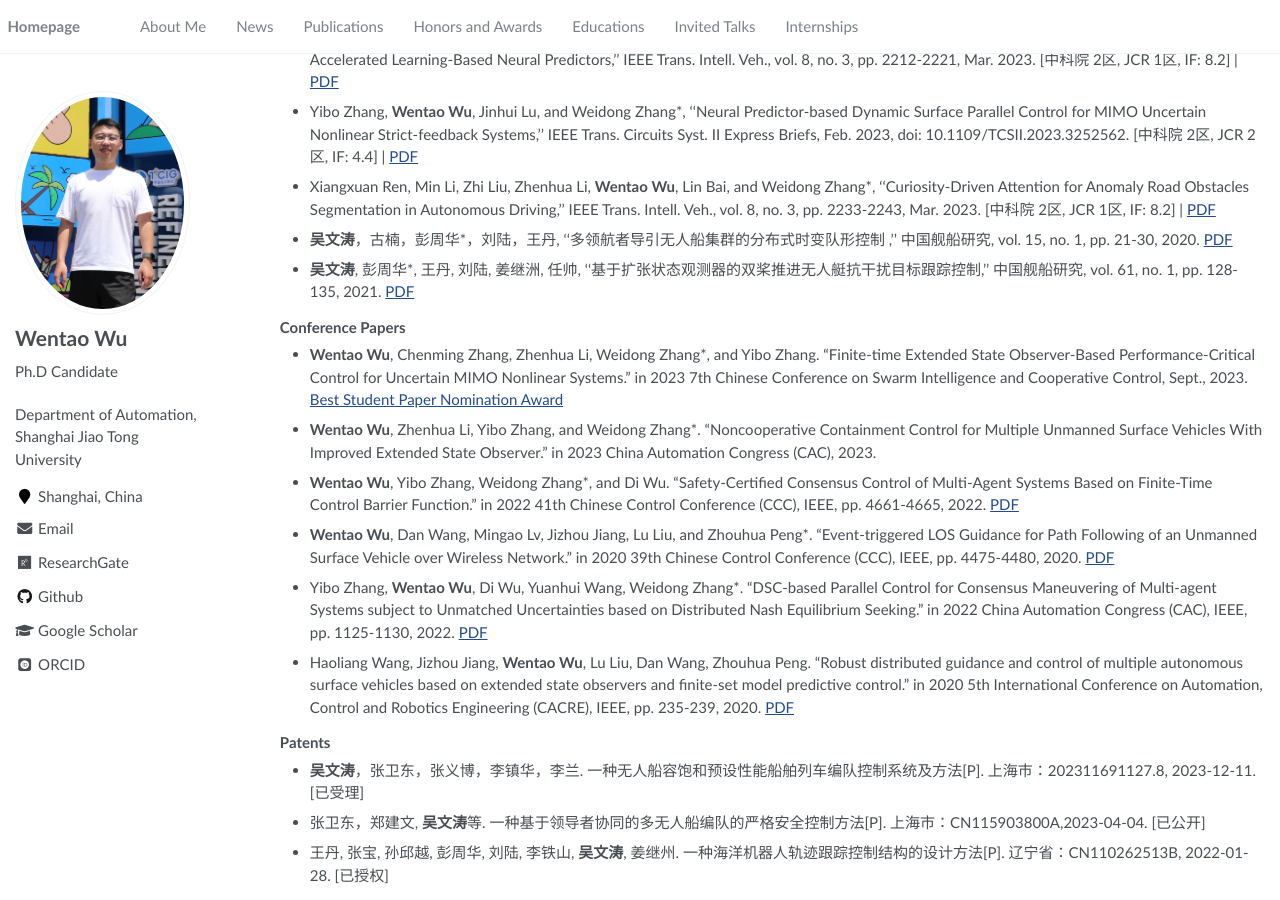
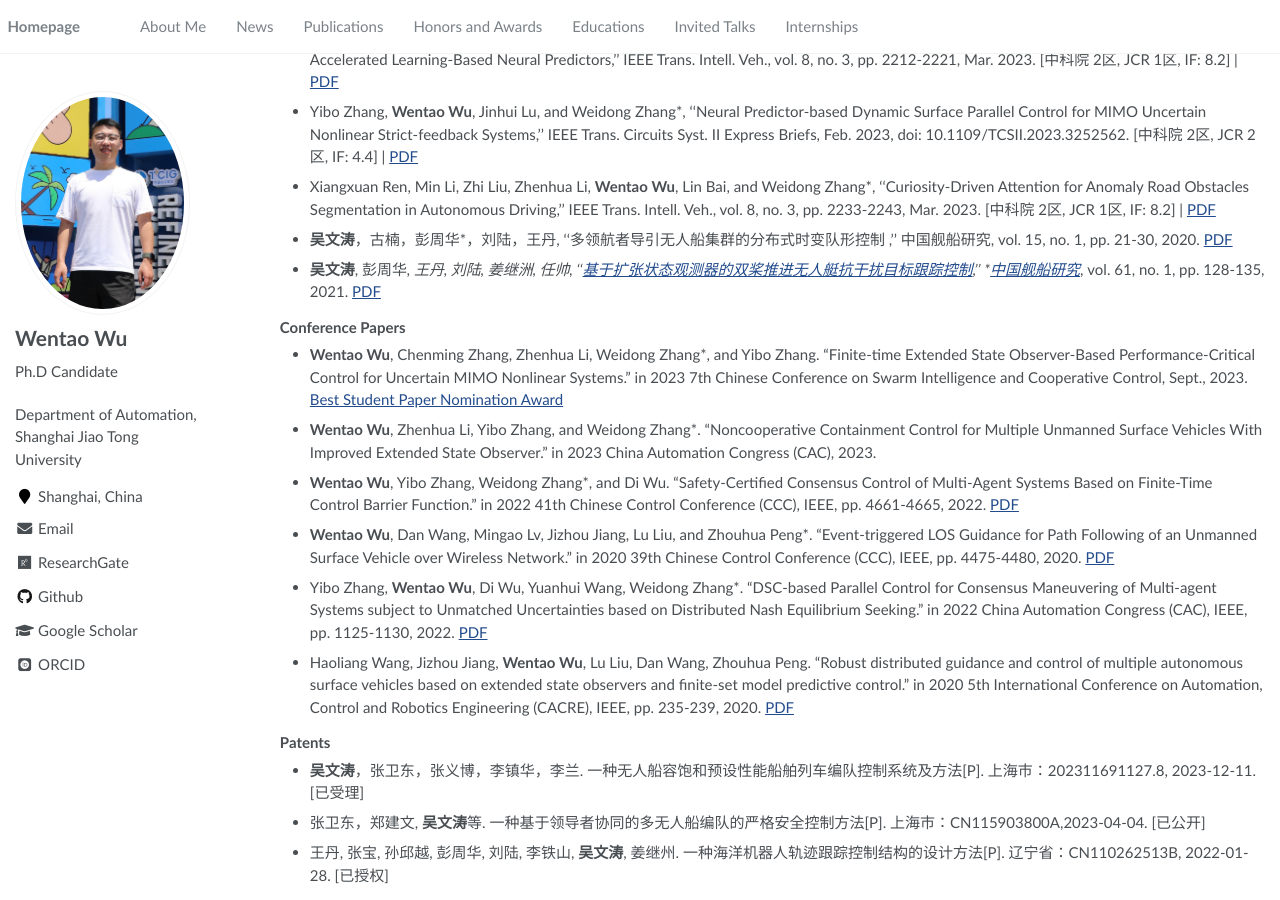
Before and after one commit to wwtsjtu/wwt.github.io, a Jekyll site: the page built from _pages/about.md, in a window 1280 px wide and 900 px high, scrolled down 3574 px. Built offline with Jekyll 4.4.1, drawn with Linux system fonts in a browser that asks for light colours; some web fonts are replaced; part of the change alters nothing that is shown.

```diff
--- a/_pages/about.md
+++ b/_pages/about.md
@@ -122,6 +122,7 @@ My research interest includes neural machine translation and computer vision. I
 - **Wentao Wu**, Ruihang Ji, Weidong Zhang*, and Yibo Zhang*, ''[Transient-Reinforced Tunnel Coordinated Control of Underactuated Marine Surface Vehicles with Actuator Faults](https://ieeexplore.ieee.org/document/10292769),'' [IEEE Trans. Intell. Transp. Syst.](https://ieeexplore.ieee.org/xpl/RecentIssue.jsp?punumber=6979), 2023, doi: 10.1109/TITS.2023.3324346. [中科院 1区, JCR 1区, Top, IF: 8.5] \| [PDF](/assets/papers/SCI/WuWentao-2023-IEEE-TITS.pdf) \| [Video-Sim](/assets/Video/Video-Sim/WuWentao-2023-IEEE-TITS.mp4)
 
 - **Wentao Wu**, Di Wu, Yibo Zhang*, Shukang Chen, and Weidong Zhang*, ''[Safety-Critical Trajectory Tracking for Mobile Robots with Guaranteed Performance](/assets/papers/SCI/WuWentao-2023-IEEE-JAS.pdf),'' [IEEE/CAA J. Autom. Sinica](https://ieeexplore.ieee.org/xpl/RecentIssue.jsp?punumber=6570654), Aug. 2023, doi: 10.1109/JAS.2023.123864. [中科院 1区, JCR 1区, Top, IF: 11.8] \| [PDF](/assets/papers/SCI/WuWentao-2023-IEEE-JAS.pdf) \| [Video-Sim](/assets/Video/Video-Sim/WuWentao-2023-IEEE-JAS.mp4) \| [Video-Expa](/assets/Video/Video-Exp/WuWentao-2023-IEEE-JASa.mp4) \| [Video-Expb](/assets/Video/Video-Exp/WuWentao-2023-IEEE-JASb.mp4)
+
 - **Wentao Wu**, Zhouhua Peng*, Dan Wang, Lu Liu, and Qing-Long Han*, ''Network-Based Line-of-Sight Path Tracking of Underactuated Unmanned Surface Vehicles with Experiment Results,'' IEEE Trans. Cybern., vol. 52, no. 10, pp. 10937-10947, Oct. 2022. [中科院 1区, JCR 1区, Top, IF: 11.8] \| [PDF]()
 - **Wentao Wu**, Yibo Zhang, Weidong Zhang*, and Wei Xie, ''Output-Feedback Finite-Time Safety-Critical Coordinated Control of Path-Guided Marine Surface Vehicles Based on Neurodynamic Optimization,'' IEEE Trans. Syst. Man, Cybern., Syst., vol. 53, no. 3, pp. 1788-1800, Sep. 2022. [中科院 1区, JCR 1区, Top, IF: 8.7] \| [PDF]() \| [Video-Sim]()
 - **Wentao Wu**, Zhouhua Peng*, Lu Liu, and Dan Wang, ''A General Safety-Certified Cooperative Control Architecture for Interconnected Intelligent Surface Vehicles with Applications to Vessel Train,'' IEEE Trans. Intell. Veh., vol. 7, no. 3, pp. 627-637, Sep. 2022. [中科院 2区, JCR 1区, IF: 8.2] \| [PDF]() \| [Video-Sim]()
@@ -131,7 +132,7 @@ My research interest includes neural machine translation and computer vision. I
 - Yibo Zhang, **Wentao Wu**, Jinhui Lu, and Weidong Zhang*, ''Neural Predictor-based Dynamic Surface Parallel Control for MIMO Uncertain Nonlinear Strict-feedback Systems,'' IEEE Trans. Circuits Syst. II Express Briefs, Feb. 2023, doi: 10.1109/TCSII.2023.3252562. [中科院 2区, JCR 2区, IF: 4.4] \| [PDF]()
 - Xiangxuan Ren, Min Li, Zhi Liu, Zhenhua Li, **Wentao Wu**, Lin Bai, and Weidong Zhang*, ''Curiosity-Driven Attention for Anomaly Road Obstacles Segmentation in Autonomous Driving,'' IEEE Trans. Intell. Veh., vol. 8, no. 3, pp. 2233-2243, Mar. 2023. [中科院 2区, JCR 1区, IF: 8.2] \| [PDF]()
 - **吴文涛**，古楠，彭周华*，刘陆，王丹, ''多领航者导引无人船集群的分布式时变队形控制 ,'' 中国舰船研究, vol. 15, no. 1, pp. 21-30, 2020. [PDF]()
-- **吴文涛**, 彭周华*, 王丹, 刘陆, 姜继洲, 任帅, ''基于扩张状态观测器的双桨推进无人艇抗干扰目标跟踪控制,'' 中国舰船研究, vol. 61, no. 1, pp. 128-135, 2021. [PDF]()
+- **吴文涛**, 彭周华*, 王丹, 刘陆, 姜继洲, 任帅, ''[基于扩张状态观测器的双桨推进无人艇抗干扰目标跟踪控制](http://www.ship-research.com/cn/article/doi/10.19693/j.issn.1673-3185.01665?viewType=HTML),'' *[中国舰船研究](http://zgjcyj.xml-journal.net/index.htm)*, vol. 61, no. 1, pp. 128-135, 2021. [PDF]()
 
 ### Conference Papers
 - **Wentao Wu**, Chenming Zhang, Zhenhua Li, Weidong Zhang*, and Yibo Zhang. "Finite-time Extended State Observer-Based Performance-Critical Control for Uncertain MIMO Nonlinear Systems." in 2023 7th Chinese Conference on Swarm Intelligence and Cooperative Control, Sept., 2023. [Best Student Paper Nomination Award]()
```
